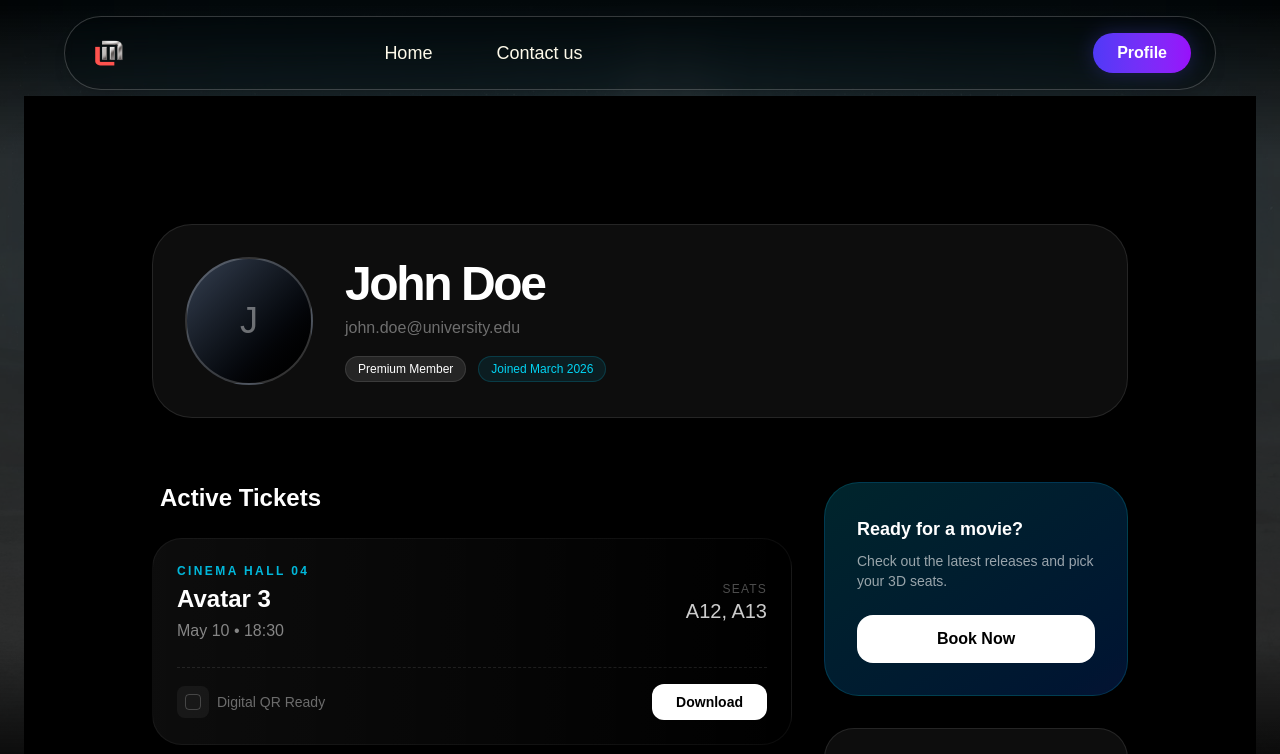
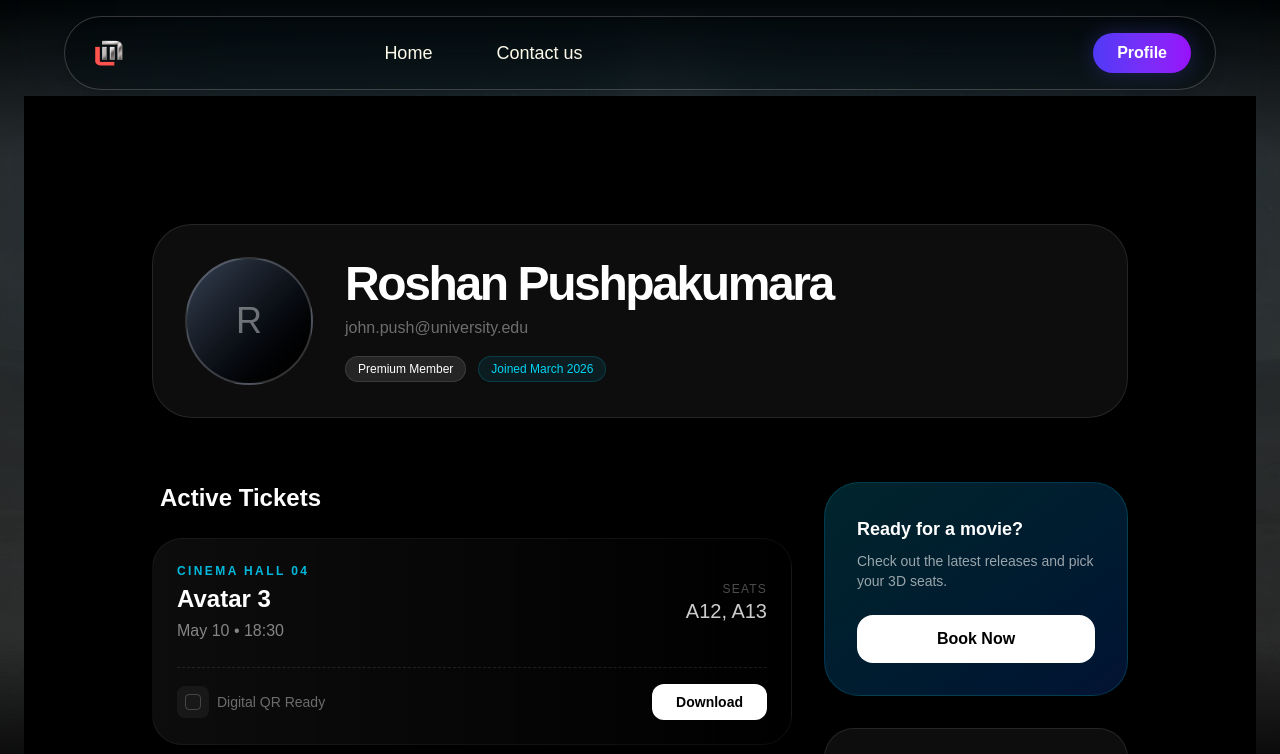
Before and after one commit to shamilka001/CMIS3222-RAD-Project, a Next.js app: page /booking in a window 1280 px wide. Shown: the top 754 px of the page. Built offline with nearby package versions, Linux system fonts and the light colour scheme.

Commit message:
initial commit: added new button colors

```diff
--- a/src/app/booking/page.jsx
+++ b/src/app/booking/page.jsx
@@ -6,8 +6,8 @@ import Link from 'next/link'
 export default function BookingDashboard() {
   // Mock state - this would eventually come from your database (e.g., Neon Postgres)
   const [user, setUser] = useState({
-    name: "John Doe",
-    email: "john.doe@university.edu",
+    name: "Roshan Pushpakumara",
+    email: "john.push@university.edu",
     memberSince: "March 2026",
     bookings: [
       { id: 1, movie: "Avatar 3", time: "18:30", date: "May 10", seats: "A12, A13" },
--- a/src/components/MovieCard.jsx
+++ b/src/components/MovieCard.jsx
@@ -24,7 +24,7 @@ export default function MovieCard({ movie }) {
       <p className="text-zinc-400 mb-6">{movie.genre}</p>
 
       <Link href={`/movie/${movie.id}`} className="w-full">
-        <button className="w-full py-3 rounded-full bg-gradient-to-r from-indigo-600 to-purple-600 text-white font-semibold shadow-[0_0_20px_rgba(79,70,229,0.3)] hover:scale-105 transition-all duration-300">
+        <button className="w-full py-3 rounded-full bg-blue-600 text-white font-semibold shadow-[0_0_20px_rgba(79,70,229,0.3)] hover:scale-105 transition-all duration-300">
           Book Seat
         </button>
       </Link>
```
